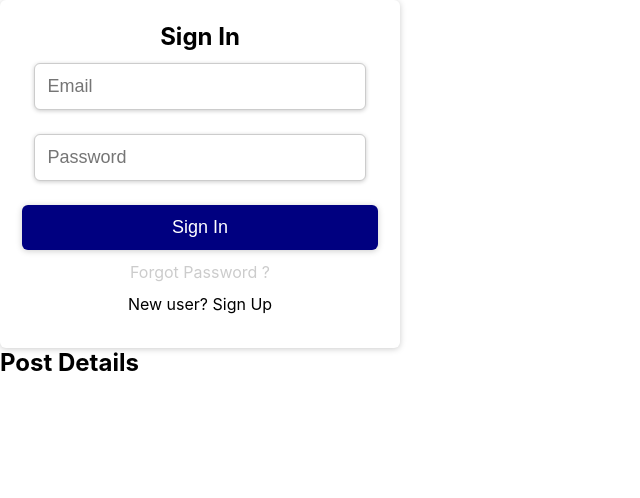
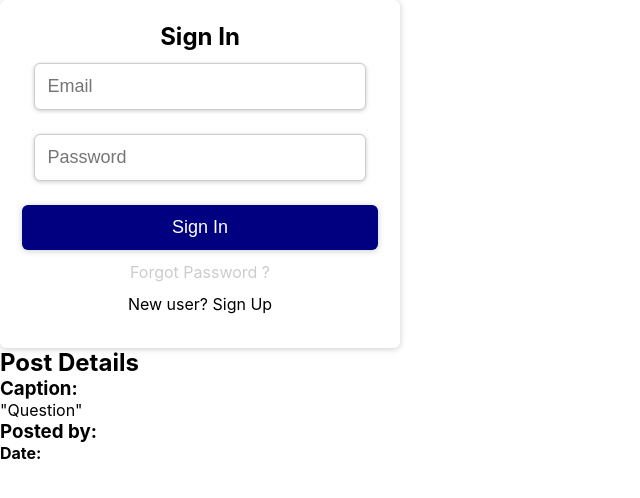
Before and after one commit to TRJMajika/Wits_Overflow_tt, a React (Create React App) app: page /details in a window 1280 px wide. Shown: the top 498 px of the page, without its empty margins (0-640 px from the left). Built offline with nearby package versions, Linux system fonts and the light colour scheme; no server answers.

Commit message:
post details

```diff
--- a/src/components/postDetails.js
+++ b/src/components/postDetails.js
@@ -4,7 +4,10 @@ const postDetails = () => {
     return (
         <div className="details">
             <h2>Post Details</h2>
-            <p></p>
+            <h3>Caption:</h3>
+            <p>"Question"</p>
+            <h3>Posted by:</h3>
+            <h4>Date:</h4>
         </div>
     );
 }
```
